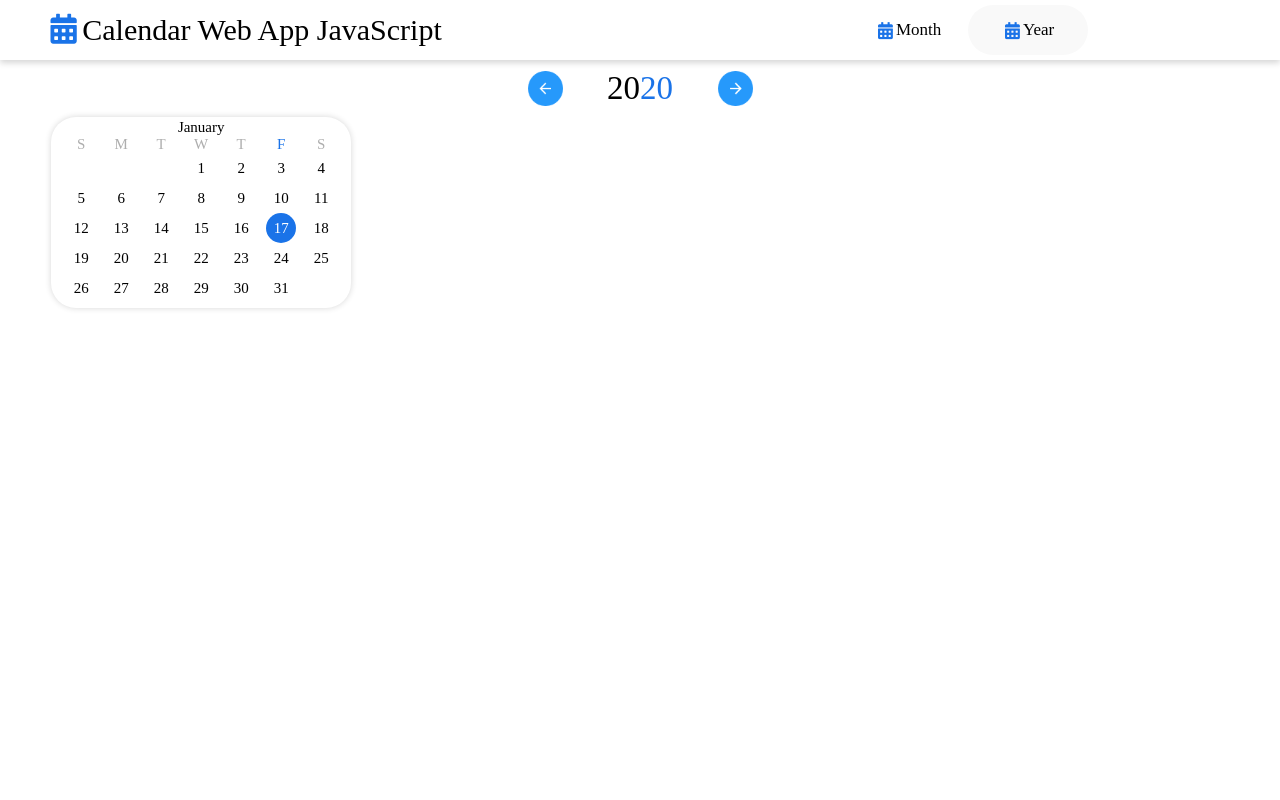
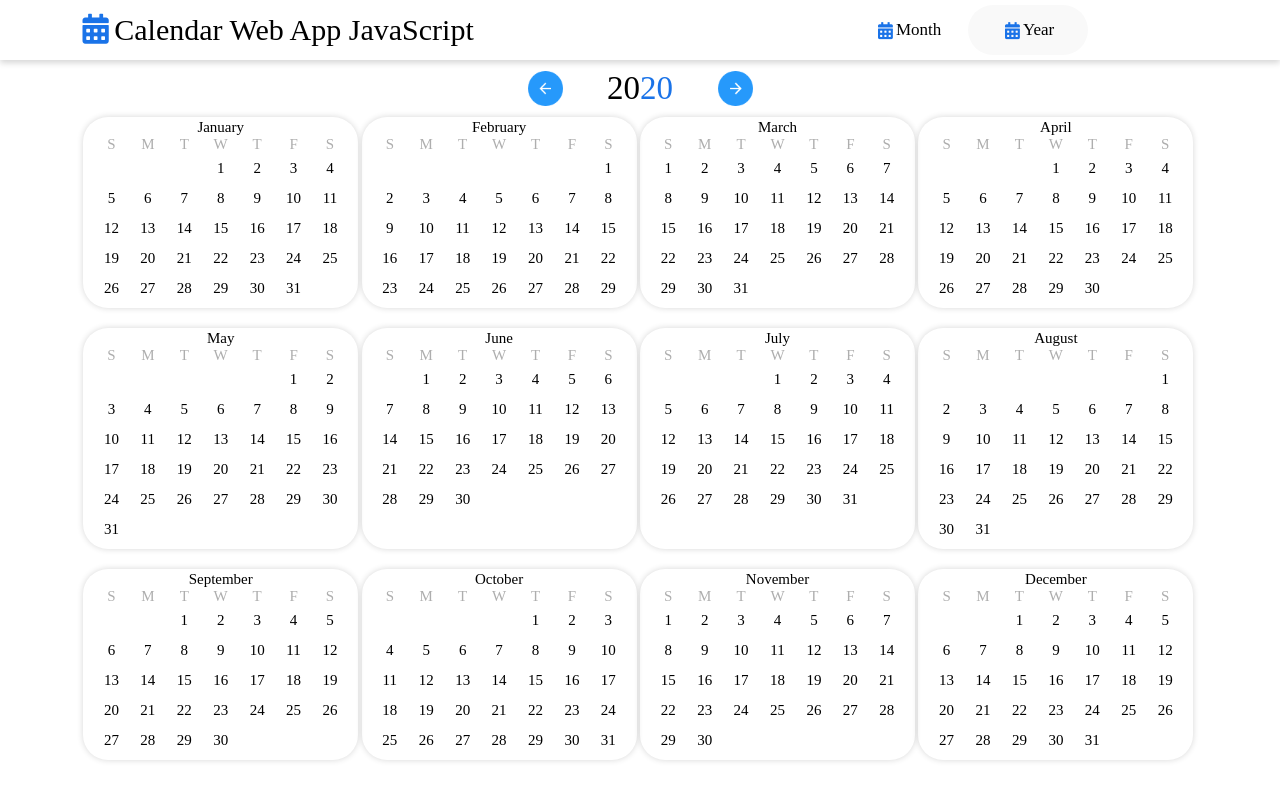
Before and after one commit to the-real-i9/Calendar-Web-App-with-JavaScript, a plain HTML site: page index.html in a window 1280 px wide. Drawn offline with Linux system fonts and the light colour scheme.

Commit message:
year step 1

```diff
--- a/index.html
+++ b/index.html
@@ -20,16 +20,14 @@
         </div>
         <div class="year-calendar">
             <div class="year-nav">
-                <!-- <i class="fas fa-arrow-circle-left" id='prev-year'></i> -->
                 <img src="./img/left-arrow-btn.png" alt="" id='prev-year'>
-                <div class="year">20<span id='relv'>20</span></div>
+                <!-- <div class="year">20<span id='relv'>20</span></div> -->
                 <img src="./img/right-arrow-btn.png" alt="" id='next-year'>
-                <!-- <i class="fas fa-arrow-circle-right" id='next-year'></i> -->
             </div>
             <div class="months-of-the-year">
-                <div class="month-of-year">
+                <!-- <div class="month-of-year" id='moy-0'>
                     <div class='month-name'>January</div>
-                    <div class="weekdays">
+                    <div class="weekdays" id='wds-0'>
                         <span class='wday' id="wday-0">S</span>
                         <span class='wday' id="wday-1">M</span>
                         <span class='wday' id="wday-2">T</span>
@@ -38,7 +36,7 @@
                         <span class='wday curr-wday' id="wday-5">F</span>
                         <span class='wday' id="wday-6">S</span>
                     </div>
-                    <div class="dates">
+                    <div class="dates" id='dates-0'>
                         <span class="empty"></span>
                         <span class="empty"></span>
                         <span class="empty"></span>
@@ -75,7 +73,7 @@
                         <span class="date" id="date-31">31</span>
                         <span class="empty"></span>
                     </div>
-                </div>
+                </div> -->
                 <!-- <div class="month-of-year">
 
                 </div>
--- a/js/switch.js
+++ b/js/switch.js
@@ -22,11 +22,11 @@ const switchUIController = (() => {
             classAction(DOMStrings.yearSwitch, 'add', 'switch-on');
             setStyle(DOMStrings.yearCalendar, 'display', 'flex');
             setStyle(DOMStrings.monthCalendar, 'display', 'none');
-            setStyle(DOMStrings.myCalBox, 'transform', 'translateY(0)');
+            // setStyle(DOMStrings.myCalBox, 'transform', 'translateY(0)');
         },
 
         switchCal({ on, off }) {
-            const [{ switchBtnOn, calendarOn, animOn }, { switchBtnOff, calendarOff, animOff }] = [on, off];
+            const [{ switchBtnOn, calendarOn }, { switchBtnOff, calendarOff }] = [on, off];
             classAction(switchBtnOn, 'add', 'switch-on');
             classAction(switchBtnOff, 'remove', 'switch-on');
             setStyle(calendarOn, 'display', 'flex');
@@ -56,23 +56,19 @@ const switchController = ((UICtrl) => {
             on: {
                 switchBtnOn: DOM.monthSwitch,
                 calendarOn: DOM.monthCalendar,
-                animOn: DOM.mCalBox,
             },
             off: {
                 switchBtnOff: DOM.yearSwitch,
                 calendarOff: DOM.yearCalendar,
-                animOff: DOM.myCalBox,
             },
         } : {
             on: {
                 switchBtnOn: DOM.yearSwitch,
                 calendarOn: DOM.yearCalendar,
-                animOn: DOM.myCalBox,
             },
             off: {
                 switchBtnOff: DOM.monthSwitch,
                 calendarOff: DOM.monthCalendar,
-                animOff: DOM.mCalBox,
             },
         });
     };
--- a/js/year.js
+++ b/js/year.js
@@ -0,0 +1,154 @@
+/* eslint-disable prefer-const */
+const yearCalController = (() => {
+    const d = new Date();
+    const calendarInfo = ({ whichYear = d.getFullYear(), whichMonth }) => {
+        d.setFullYear(whichYear, whichMonth);
+
+        const drefFrom = new Date(d.getFullYear(), d.getMonth());
+        const drefTo = new Date(d.getFullYear(), d.getMonth() + 1);
+
+        const year = d.getFullYear();
+
+        const month = d.toLocaleDateString('en-US', { month: 'long' });
+
+        const daysInMonth = (drefTo - drefFrom) / 1000 / 60 / 60 / 24;
+        const weekStart = drefFrom.getDay();
+        const weekEnd = 7 - drefTo.getDay();
+        // const date = d.getDate();
+        // const currWeek = d.getDay();
+
+        return {
+            year, month, daysInMonth, weekStart, weekEnd,
+        };
+    };
+
+    return {
+        calendarInfo: (whichYear, whichMonth) => calendarInfo({ whichYear, whichMonth }),
+    };
+})();
+
+const yearUIController = (() => {
+    const DOMStrings = {
+        allMonthsCont: '.months-of-the-year',
+        oneMonth: '.month-of-year',
+        monthName: '.month-name',
+        weekDaysCont: '.weekdays',
+        weekDays: '.wday',
+        datesCont: '.dates',
+        nextYearBtn: '#next-year',
+        prevYearBtn: '#prev-year',
+    };
+
+    const selector = (elem) => document.querySelector(elem);
+
+    const classAction = (el, action, classValue) => {
+        selector(el).classList[action](classValue);
+    };
+    const setStyle = (el, prop, value) => {
+        selector(el).style[prop] = value;
+    };
+
+    const htmlEmpty = '<span class="empty"></span>';
+
+    const offset = (elem, week, count, num) => {
+        if (week === num) return;
+        selector(elem).insertAdjacentHTML('beforeend', htmlEmpty);
+        count++;
+        if (count === week) return;
+        offset(elem, week, count, num);
+    };
+
+    const supply = (count, compareTo, elem, html) => {
+        selector(elem).insertAdjacentHTML('beforeend', html);
+        count++;
+        if (count > compareTo) return;
+        supply(count, compareTo, elem, html);
+    };
+
+    const insertHtml = (elem, where, html) => {
+        selector(elem).insertAdjacentHTML(where, html);
+    };
+    return {
+        preset({ currYear }) {
+            let monthCountStart = 0;
+            const monthCountEnd = 11;
+            const [fh, sh] = [currYear.slice(0, 2), currYear.slice(2, currYear.length)];
+            insertHtml(DOMStrings.nextYearBtn, 'beforebegin', `<div class="year">${fh}<span id='relv'>${sh}</span></div>`);
+
+             const serveMonth = ({
+                month, daysInMonth, weekStart, weekEnd,
+            }) => {
+                if (monthCountStart > monthCountEnd) return;
+                let weekCountStart = 0;
+                const weekCountEnd = 6;
+                let countOffsetStart = 0;
+                let countOffsetEnd = 0;
+                const noOffsetStart = 0;
+                const noOffsetEnd = 7;
+                let dateCount = 1;
+                const weekText = ['S', 'M', 'T', 'W', 'T', 'F', 'S'];
+
+                const supply = (count, compareTo, elem, html) => {
+                    selector(elem).insertAdjacentHTML('beforeend', html);
+                    count++;
+                    if (count > compareTo) return;
+                    supply(count, compareTo, elem);
+                };
+
+                insertHtml(DOMStrings.allMonthsCont, 'beforeend', `<div class="month-of-year" id='moy-${monthCountStart}'></div>`);
+                insertHtml(`#moy-${monthCountStart}`, 'beforeend', `<div class='month-name'>${month}</div>`);
+                insertHtml(`#moy-${monthCountStart}`, 'beforeend', `<div class="weekdays" id='wds-${monthCountStart}'>`);
+
+                const supplyWeeks = (count, compareTo, elem) => {
+                    selector(elem).insertAdjacentHTML('beforeend', `<span class='wday' id="wday-${count}">${weekText[count]}</span>`);
+                    count++;
+                    if (count > compareTo) return;
+                    supplyWeeks(count, compareTo, elem);
+                };
+                supplyWeeks(weekCountStart, weekCountEnd, `#wds-${monthCountStart}`);
+
+                insertHtml(`#moy-${monthCountStart}`, 'beforeend', `<div class="dates" id='dates-${monthCountStart}'>`);
+
+                const offsetStart = offset;
+                offsetStart(`#dates-${monthCountStart}`, weekStart, countOffsetStart, noOffsetStart);
+
+                const supplyDates = (count, compareTo, elem) => {
+                    selector(elem).insertAdjacentHTML('beforeend', `<span class="date" id="date-${count}">${count}</span>`);
+                    count++;
+                    if (count > compareTo) return;
+                    supplyDates(count, compareTo, elem);
+                };
+                supplyDates(dateCount, daysInMonth, `#dates-${monthCountStart}`);
+
+                const offsetEnd = offset;
+                offsetEnd(`#dates-${monthCountStart}`, weekEnd, countOffsetEnd, noOffsetEnd);
+
+                monthCountStart++;
+                serveMonth(yearAppController.serveMonth({ monthNum: monthCountStart }));
+            };
+            serveMonth(yearAppController.serveMonth({ monthNum: monthCountStart }));
+        },
+
+        getDOMStrings: () => DOMStrings,
+        getSelector: (elem) => selector(elem),
+    };
+})();
+
+const yearAppController = ((ycCtrl, UICtrl) => {
+    const DOM = UICtrl.getDOMStrings();
+    const select = (elem) => UICtrl.getSelector(elem);
+    const setupEventListeners = () => {
+
+    };
+
+    const serveMonth = ({ year, monthNum }) => ycCtrl.calendarInfo(year, monthNum);
+
+    return {
+        init() {
+            UICtrl.preset({ currYear: new Date().getFullYear().toString() });
+            setupEventListeners();
+        },
+        serveMonth: ({ year, monthNum }) => serveMonth({ year, monthNum }),
+    };
+})(yearCalController, yearUIController);
+yearAppController.init();
--- a/scss/header.scss
+++ b/scss/header.scss
@@ -10,7 +10,7 @@
     background: $white;
 
     .intro-logo {
-        margin-left: 3.5%;
+        margin-left: 6%;
         font-size: 30px;
         font-weight: weight(light);
 
--- a/scss/year.scss
+++ b/scss/year.scss
@@ -4,6 +4,7 @@
 
 .year-calendar {
     @include flex(flex-start, center, column);
+    margin-bottom: 20px;
 
     .year-nav {
         margin: 10px 0 10px 0;
@@ -25,11 +26,14 @@
     }
 
     .months-of-the-year {
-        width: 92%;
-        @include flex(space-between);
+        width: 87%;
+        display: grid;
+        margin: 0 auto;
+        grid-template-columns: repeat(4, 1fr);
+        row-gap: 20px;
 
         .month-of-year {
-            width: 300px;
+            width: 275px;
             padding: 2px 10px 5px 10px;
             // height: 180px;
             border-radius: 25px;
```
Also changed, not shown: css/header.css, css/year.css, 2 other files.
